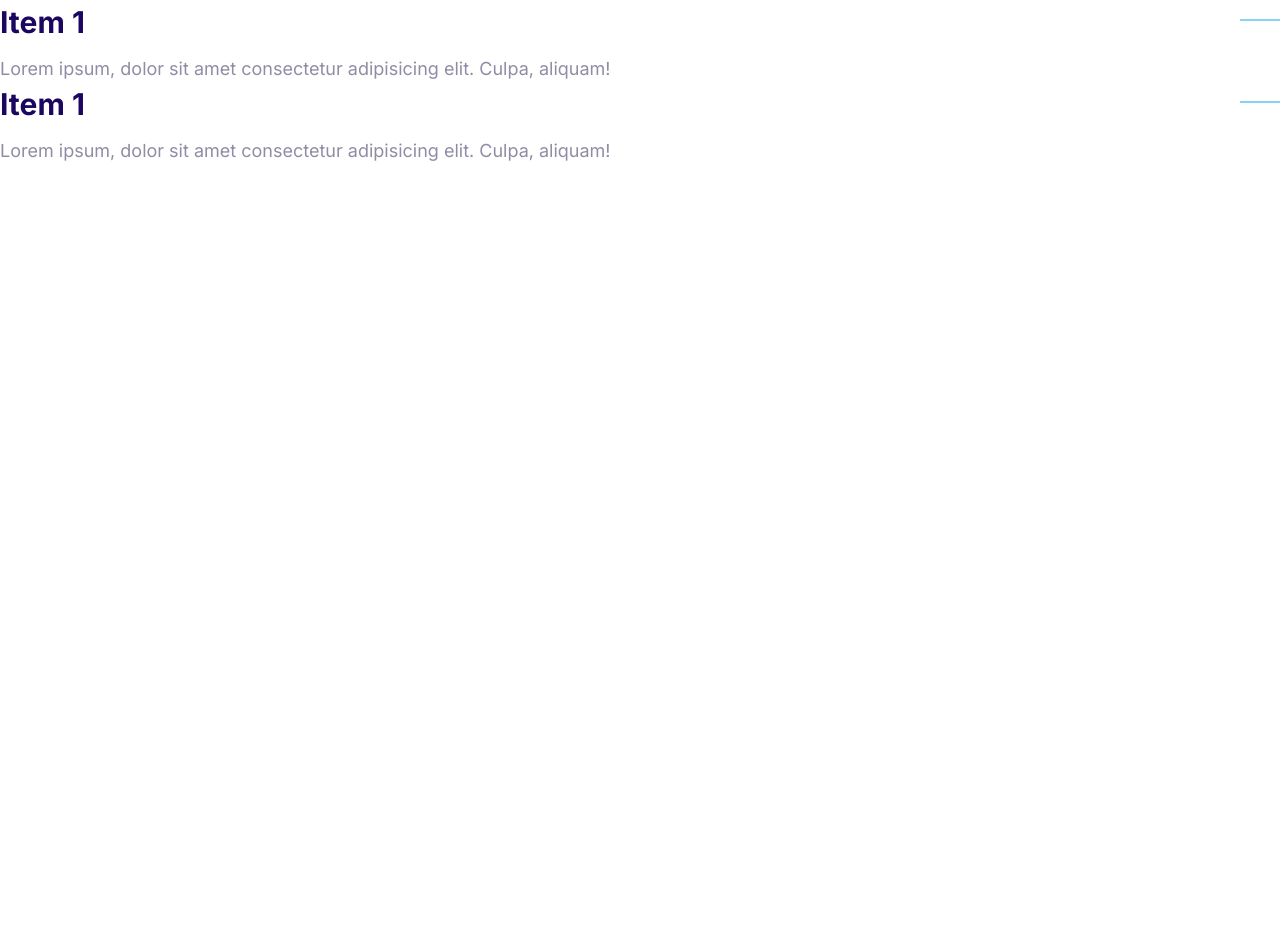
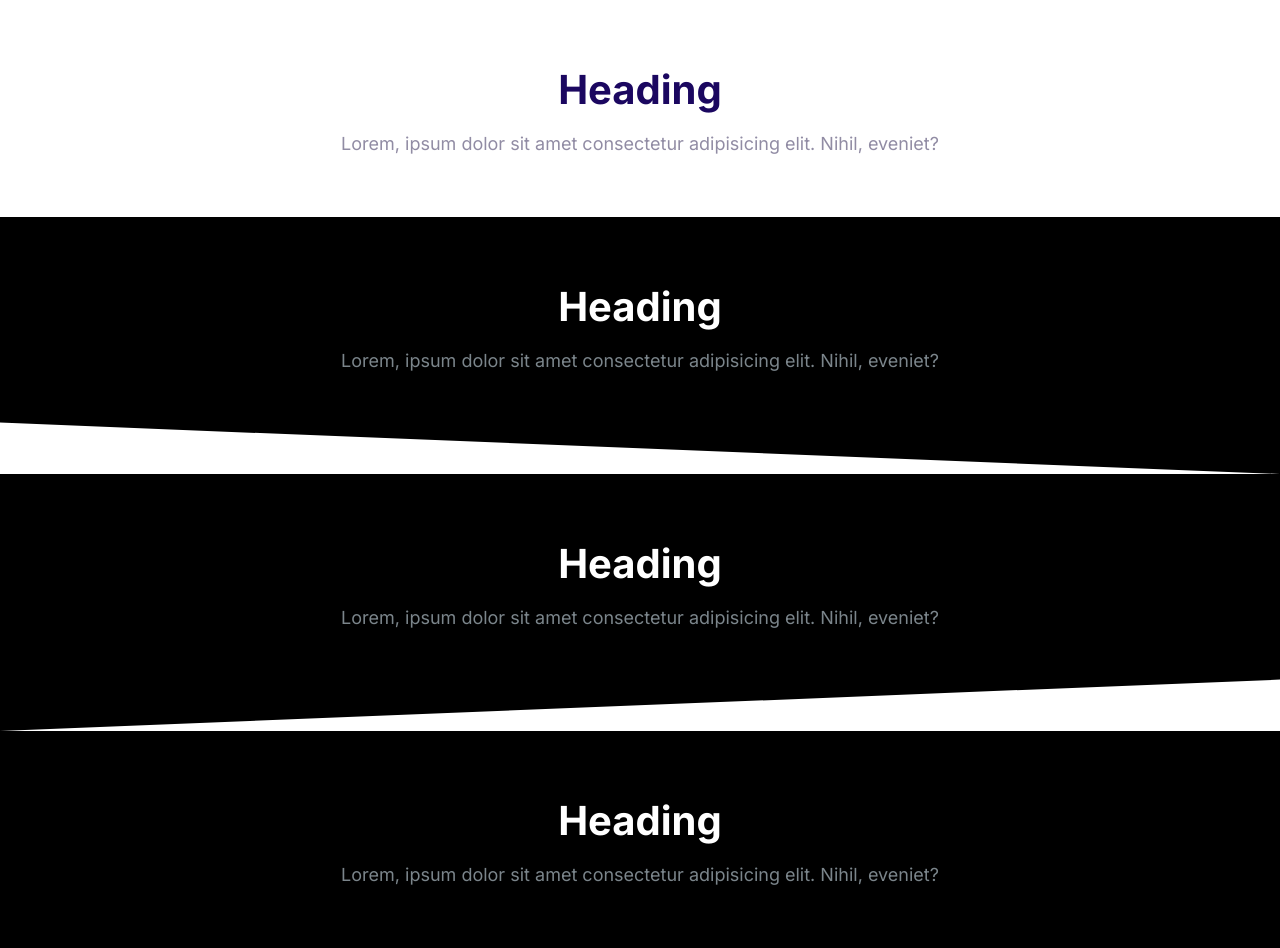
Before and after one commit to Badercoder/moshify3, a plain HTML site: page index.html in a window 1280 px wide. Before the commit the page ends 800 px from the top, so only its background shows below. Drawn offline with Linux system fonts and the light colour scheme.

Commit message:
Blocks Layout

```diff
--- a/css/style.css
+++ b/css/style.css
@@ -329,27 +329,44 @@ a {text-decoration: none;}
 /* -------- Collapsibles -------- */
 .collapsible__header {
     display: flex;
-    justify-content: space-between;
-}
+    justify-content: space-between;}
 .collapsible__heading {
     color: var(--color-headings);
     margin-top: 0; /* Skin, to be moved to footer section later*/
-    font-size: 3rem; /* Skin, to be moved to footer section later*/
-}
+    font-size: 3rem;} /* Skin, to be moved to footer section later*/
 .collapsible__body {
     max-height: 0;
     overflow: hidden;
     opacity: 0;
-    transition: all 0.3s;
-}
+    transition: all 0.3s;}
 .collapsible--expanded .collapsible__body {
     max-height: 100vh;
-    opacity: 1;
-}
+    opacity: 1;}
 .collapsible__icon {
     transform: rotate(-90deg);
-    transition: transform 0.3s;
-}
-.collapsible--expanded .collapsible__icon {
-    transform: rotate(0);
-}
+    transition: transform 0.3s;}
+.collapsible--expanded .collapsible__icon {transform: rotate(0);}
+
+
+/* -------- Blocks -------- */
+.block {
+    --padding-vertical: 6rem;   /* defined a variable*/
+
+    padding: var(--padding-vertical) 2rem;}
+.container {
+    max-width: 1140px;
+    margin: 0 auto;}
+.block__dark {
+    background: #000;
+    color: #7b858b;}
+.block--skewed-right {
+    padding-bottom: calc(var(--padding-vertical) + 4rem);
+    clip-path: polygon(0% 0%, 100% 0%, 100% 100%, 0% 80%);}
+.block--skewed-left {
+    padding-bottom: calc(var(--padding-vertical) + 4rem);
+    clip-path: polygon(0% 0%, 100% 0%, 100% 80%, 0% 100%);}
+.block__header {text-align: center;}
+.block__heading {margin-top: 0;}
+.block__dark .block__heading {color: #fff;}
+
+/* -------- Navigation Bar -------- */
--- a/index.html
+++ b/index.html
@@ -14,29 +14,42 @@
     <link rel="stylesheet" href="/css/style.css">
 </head>
 <body>
-    <div class="collapsible collapsible--expanded">
-        <header class="collapsible__header">
-            <h2 class="collapsible__heading">Item 1</h2>
-            <svg class="icon icon--primary collapsible__icon">
-                <use xlink:href="images/sprite.svg#line"></use>
-            </svg>
-        </header>
-        <div class="collapsible__body">
-            Lorem ipsum, dolor sit amet consectetur adipisicing elit. Culpa, aliquam!
+
+    <section class="block">
+        <div class="container">
+            <header class="block__header">
+                <h2 class="block__heading">Heading</h2>
+                <p>Lorem, ipsum dolor sit amet consectetur adipisicing elit. Nihil, eveniet?</p>
+            </header>
         </div>
-    </div>
+    </section>
 
-    <div class="collapsible collapsible--expanded">
-        <header class="collapsible__header">
-            <h2 class="collapsible__heading">Item 1</h2>
-            <svg class="icon icon--primary collapsible__icon">
-                <use xlink:href="images/sprite.svg#line"></use>
-            </svg>
-        </header>
-        <div class="collapsible__body">
-            Lorem ipsum, dolor sit amet consectetur adipisicing elit. Culpa, aliquam!
+    <section class="block block__dark block--skewed-right">
+        <div class="container">
+            <header class="block__header">
+                <h2 class="block__heading">Heading</h2>
+                <p>Lorem, ipsum dolor sit amet consectetur adipisicing elit. Nihil, eveniet?</p>
+            </header>
         </div>
-    </div>
+    </section>
+
+    <section class="block block__dark block--skewed-left">
+        <div class="container">
+            <header class="block__header">
+                <h2 class="block__heading">Heading</h2>
+                <p>Lorem, ipsum dolor sit amet consectetur adipisicing elit. Nihil, eveniet?</p>
+            </header>
+        </div>
+    </section>
+
+    <section class="block block__dark">
+        <div class="container">
+            <header class="block__header">
+                <h2 class="block__heading">Heading</h2>
+                <p>Lorem, ipsum dolor sit amet consectetur adipisicing elit. Nihil, eveniet?</p>
+            </header>
+        </div>
+    </section>
 
     <script src="/index.js"></script>
 </body>
```
Also changed, not shown: components/blocks-layout.html (added, +35 -0 lines).
